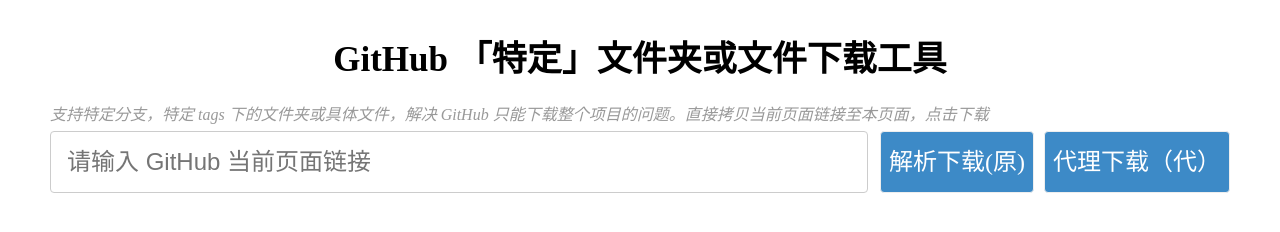
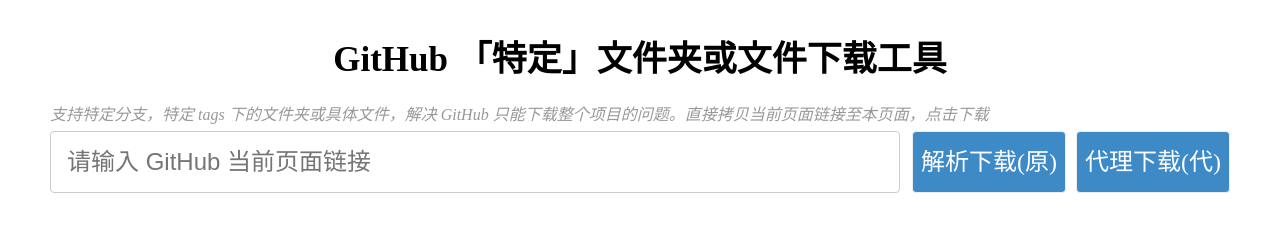
Before and after one commit to songwqs/DownGit, a plain HTML site: page index.html in a window 1280 px wide. Drawn offline with Linux system fonts and the light colour scheme.

Commit message:
Update index.html

```diff
--- a/index.html
+++ b/index.html
@@ -22,7 +22,7 @@ html,body{margin:0;padding:0;}body::-webkit-scrollbar{display:none}p{margin:0;}[
   <section class="m-p-input-container">
     <input type="text" v-model="url" :disabled="downloading" :readonly="downloading" placeholder="请输入 GitHub 当前页面链接">
     <div class="" v-if="!downloading" @click="getFileList(0)" :class="{'disable':downloading}">解析下载(原)</div>
-    <div class="" v-if="!downloading" @click="getFileList(1)" :class="{'disable':downloading}">代理下载（代）</div>
+    <div class="" v-if="!downloading" @click="getFileList(1)" :class="{'disable':downloading}">代理下载(代)</div>
   </section>
   <template v-if="fileInfoList.length > 0">
     <div class="m-p-line"></div>
```
